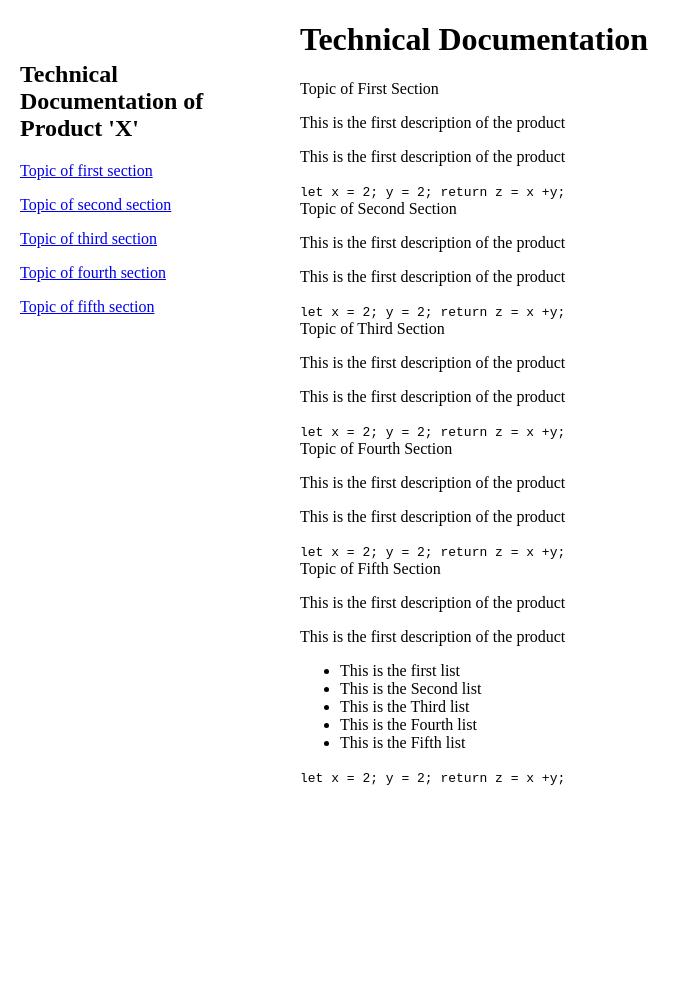
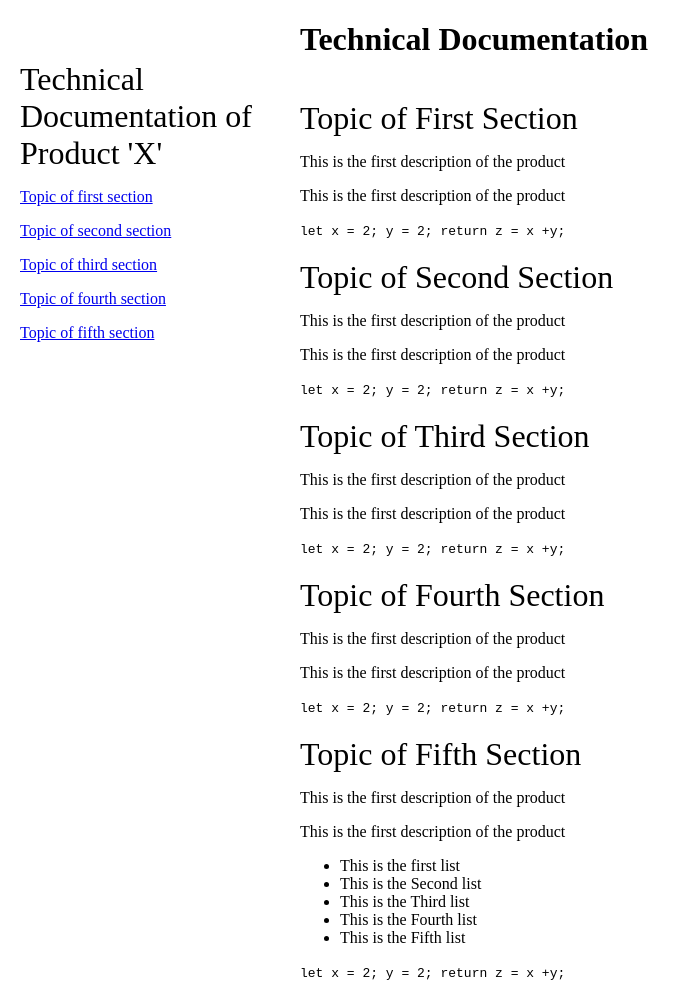
Before and after one commit to uchennaanya/TechnicalDocumentation, a plain HTML site: page index.html in a window 1280 px wide. Shown: the whole page, without its empty margins (0-691 px from the left). Before the commit the page ends 800 px from the top, so only its background shows below. Drawn offline with Linux system fonts and the light colour scheme.

Commit message:
some more styles

```diff
--- a/index.html
+++ b/index.html
@@ -5,7 +5,7 @@
     </head>
     <body>
         <nav id="navbar">
-            <header><h1>Technical Documentation of Product 'X'</h1></header>
+            <header>Technical Documentation of Product 'X'</header>
             <a href="#Topic_of_First_Section" class="nav-link">
                 <p>Topic of first section</p>
             </a>
--- a/style.css
+++ b/style.css
@@ -17,6 +17,8 @@ body {
 }
 header{
   font-weight: lighter;
+  font-size: 2em;
+  padding-top: 20px;
 }
 #main-doc
 {
```
